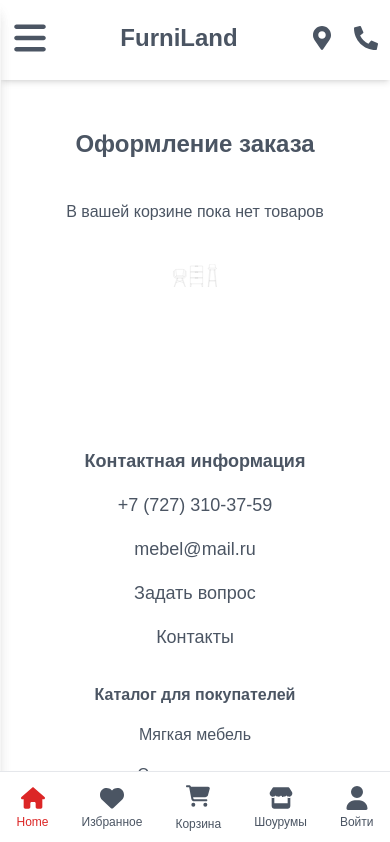
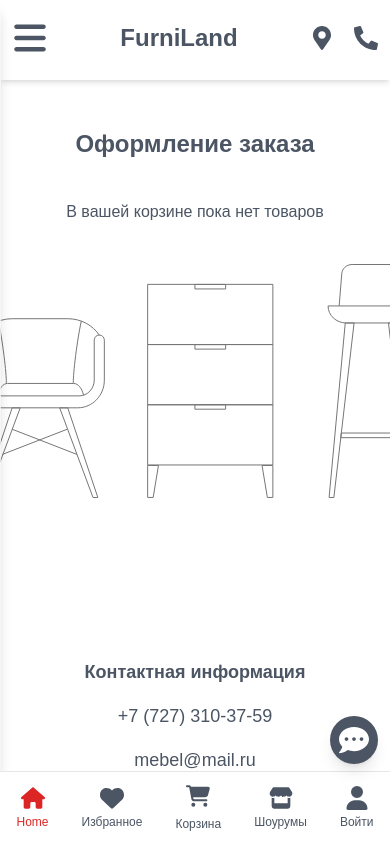
Before and after one commit to seniorfromturkestan/Mebel_Project, a React (Create React App) app: page /basket in a window 390 px wide. Shown: the top 842 px of the page. Built offline with nearby package versions, Linux system fonts and the light colour scheme; a web font is replaced by a local one.

Commit message:
updated responsive

```diff
--- a/src/components/Basket.jsx
+++ b/src/components/Basket.jsx
@@ -32,7 +32,7 @@ const Basket = ({cart, removeFromCart}) => {
                 <div className='flex flex-col justify-center items-center space-y-10 mt-10 mb-20'>
                         <p>В вашей корзине пока нет товаров</p>
 
-                    <svg xmlns="http://www.w3.org/2000/svg" width="440" height="23" viewBox="0 0 440 234" fill="none">
+                    <svg xmlns="http://www.w3.org/2000/svg" width="440" height="234" viewBox="0 0 440 234" fill="none">
                     <path d="M370.263 58.9814L354.103 233.475H358.864L379.074 58.9814H370.263Z" stroke="#767676" strokeMiterlimit="10"/>
                     <path d="M422.305 58.9814L438.465 233.475H433.704L413.486 58.9814H422.305Z" stroke="#767676" strokeMiterlimit="10"/>
                     <path d="M426.781 173.661H365.789L366.327 169.018H426.251L426.781 173.661Z" stroke="#767676" strokeMiterlimit="10"/>
--- a/src/components/BottomNav.jsx
+++ b/src/components/BottomNav.jsx
@@ -5,7 +5,7 @@ const BottomNav = () => {
   const [active, setActive] = useState('home');
 
   return (
-    <div className="lg:hidden fixed bottom-0 left-0 w-full bg-white shadow-lg border-t border-gray-200 z-50">
+    <div className="lg:hidden fixed bottom-0 left-0 w-full bg-white shadow-lg border-t border-gray-200 z-20">
       <div className="flex justify-around items-center py-3 text-gray-600">
 
         <button
--- a/src/components/Chat.jsx
+++ b/src/components/Chat.jsx
@@ -9,7 +9,7 @@ const ChatToggle = () => {
     };
 
     return (
-        <div className="fixed bottom-5 right-5 flex items-center space-x-3 z-40">
+        <div className="fixed bottom-20 lg:bottom-5 lg:right-5 right-3 flex items-center space-x-3 z-30">
             {isOpen && (
                 <a
                     href="https://wa.me/"
@@ -23,7 +23,7 @@ const ChatToggle = () => {
 
             <button
                 onClick={toggleChat}
-                className={`flex items-center justify-center w-12 h-12 lg:w-16 lg:h-16 rounded-full shadow-lg transition-all duration-300
+                className={`flex items-center justify-center w-12 h-12 lg:w-14 lg:h-14 rounded-full shadow-lg transition-all duration-300
                     ${isOpen ? 'bg-red-500 text-white' : 'bg-gray-600 text-white'}`}
             >
                 {isOpen ?
```
